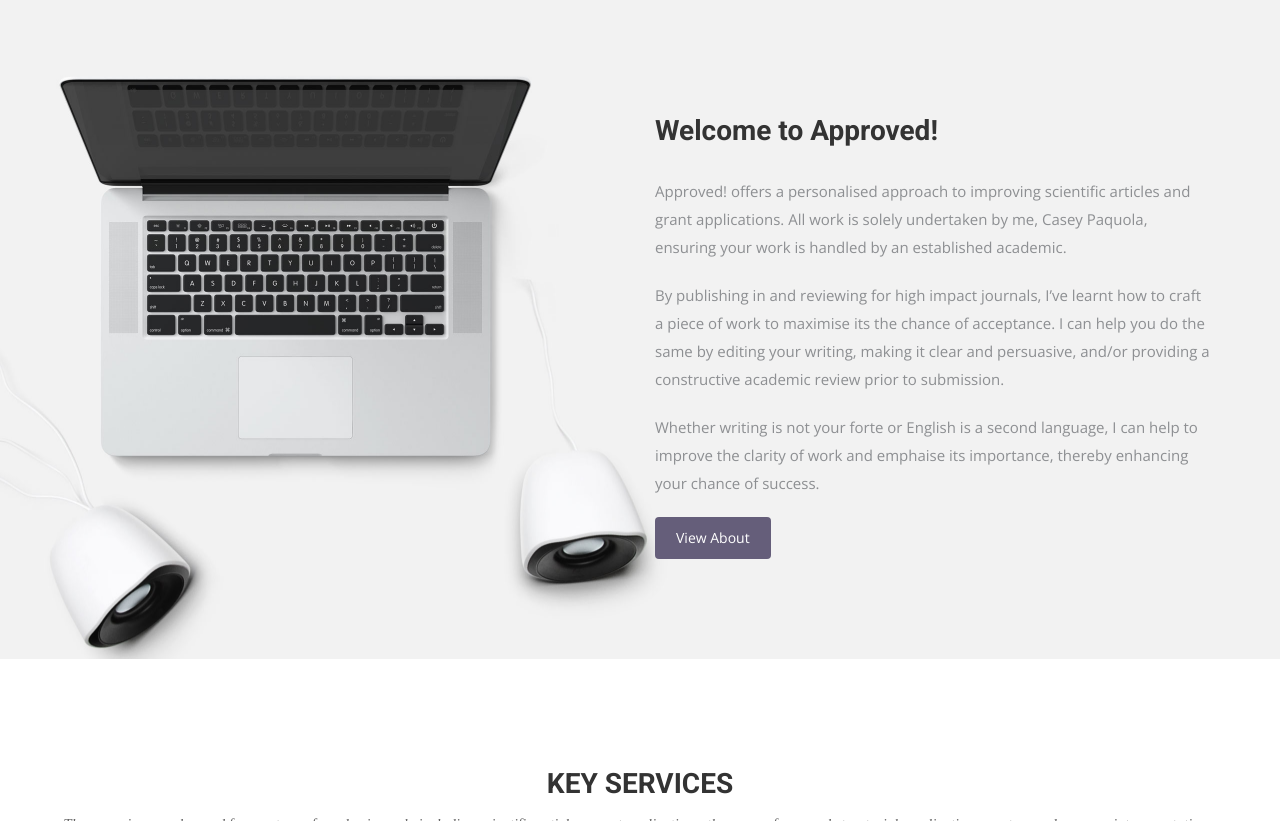
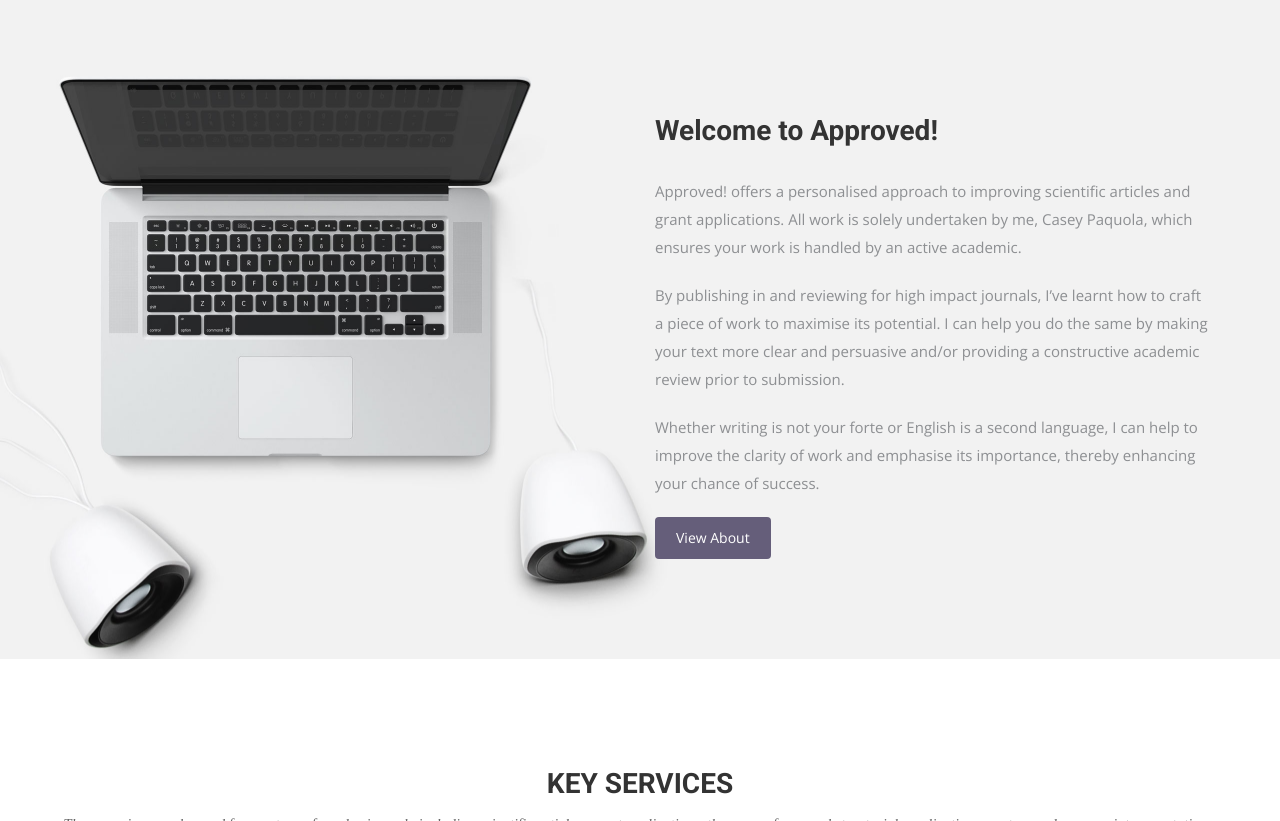
Before and after one commit to caseypaquola/caseypaquola.airspace.github.io, a Jekyll site: the page built from index.html, in a window 1280 px wide and 900 px high, scrolled down 740 px, cut to the strip 79-900 px from the top of the window. Built offline with Jekyll 4.4.1, drawn with Linux system fonts in a browser that asks for light colours; nearby versions of some CDN libraries; some web fonts are replaced.

Commit message:
Update index.html

```diff
--- a/index.html
+++ b/index.html
@@ -23,9 +23,9 @@ permalink: /
   <div class="row">
     <div class="col-md-6 col-md-offset-6">
       <h2>Welcome to Approved!</h2>
-          <p>Approved! offers a personalised approach to improving scientific articles and grant applications. All work is solely undertaken by me, Casey Paquola, ensuring your work is handled by an established academic.</p>
-          <p>By publishing in and reviewing for high impact journals, I’ve learnt how to craft a piece of work to maximise its the chance of acceptance. I can help you do the same by editing your writing, making it clear and persuasive, and/or providing a constructive academic review prior to submission.</p>
-          <p>Whether writing is not your forte or English is a second language, I can help to improve the clarity of work and emphaise its importance, thereby enhancing your chance of success.</p>
+          <p>Approved! offers a personalised approach to improving scientific articles and grant applications. All work is solely undertaken by me, Casey Paquola, which ensures your work is handled by an active academic.</p>
+          <p>By publishing in and reviewing for high impact journals, I’ve learnt how to craft a piece of work to maximise its potential. I can help you do the same by making your text more clear and persuasive and/or providing a constructive academic review prior to submission.</p>
+          <p>Whether writing is not your forte or English is a second language, I can help to improve the clarity of work and emphasise its importance, thereby enhancing your chance of success.</p>
       <a href="#" class="btn btn-view-about">View About</a>
     </div>
   </div>
```
